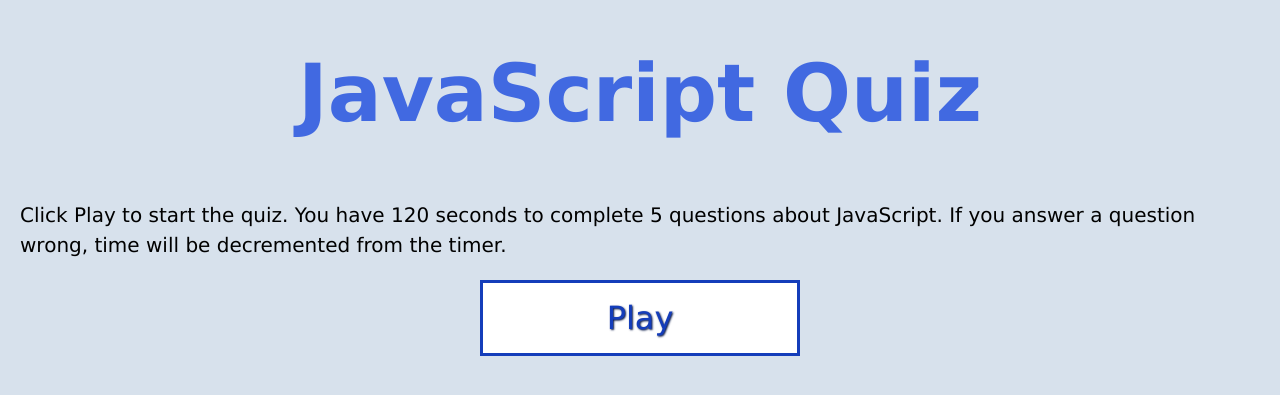
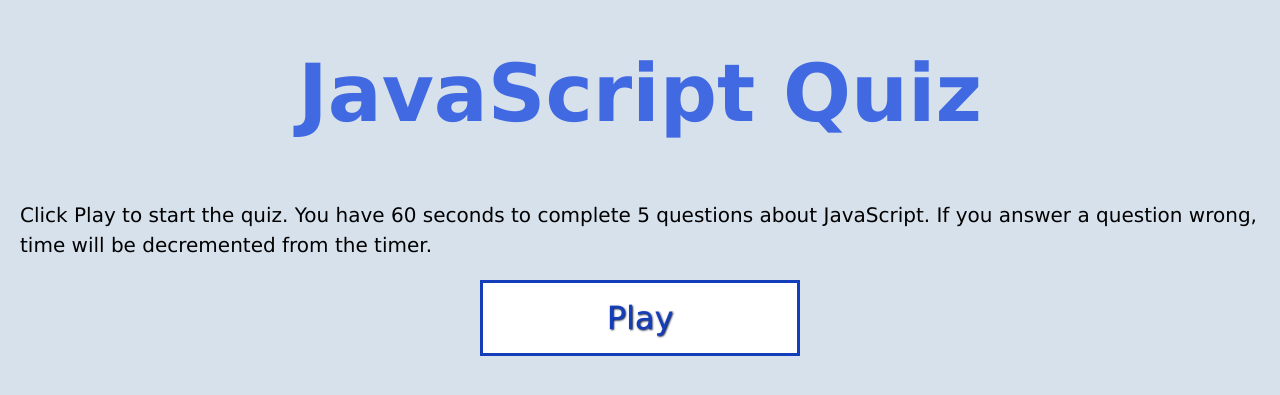
Before and after one commit to agrastp/JavaScript_Quiz, a plain HTML site: page index.html in a window 1280 px wide. Shown: the part 191-586 px from the top of the page. Drawn offline with Linux system fonts and the light colour scheme.

Commit message:
Update index.html
Changed the time text on the index.html page

```diff
--- a/index.html
+++ b/index.html
@@ -12,7 +12,7 @@
    <div class="main-container">
         <div id="home" class="flex-center flex-column">
             <h1>JavaScript Quiz</h1>
-            <p id="directions">Click Play to start the quiz.  You have 120 seconds to complete 5 questions about JavaScript.  If you answer a question wrong, time will be decremented from the timer.</p>
+            <p id="directions">Click Play to start the quiz.  You have 60 seconds to complete 5 questions about JavaScript.  If you answer a question wrong, time will be decremented from the timer.</p>
             <a class="btn" href="./assets/quiz.html">Play</a>
         </div>
    </div>
```
